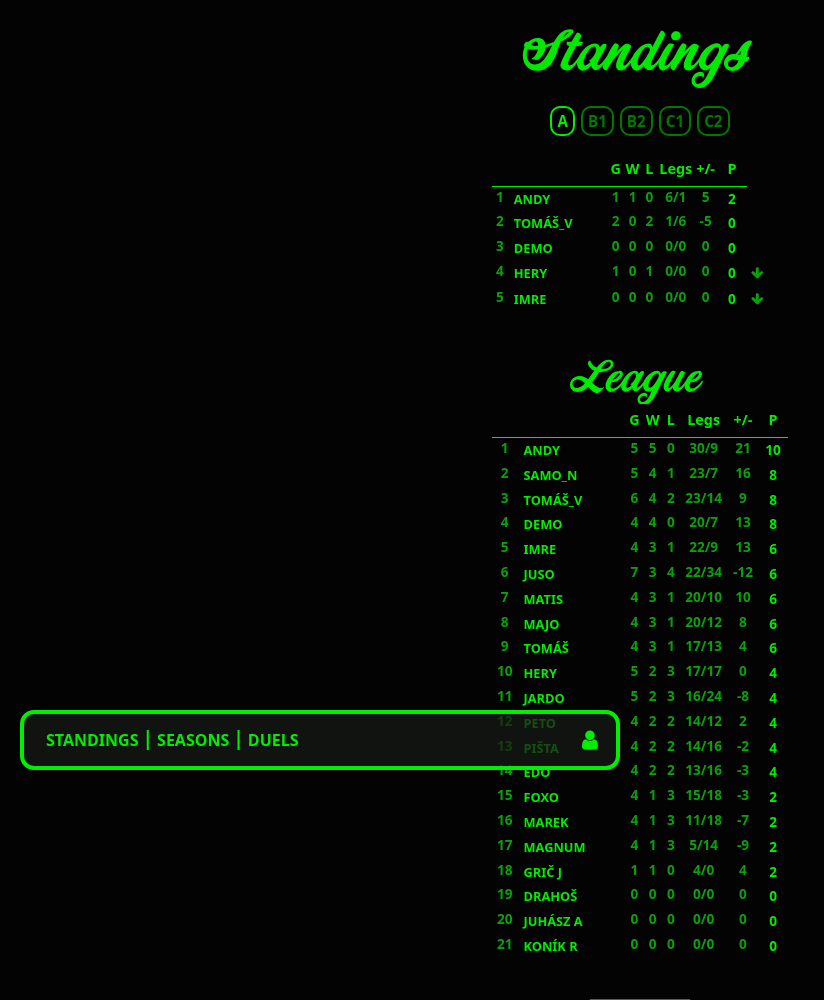
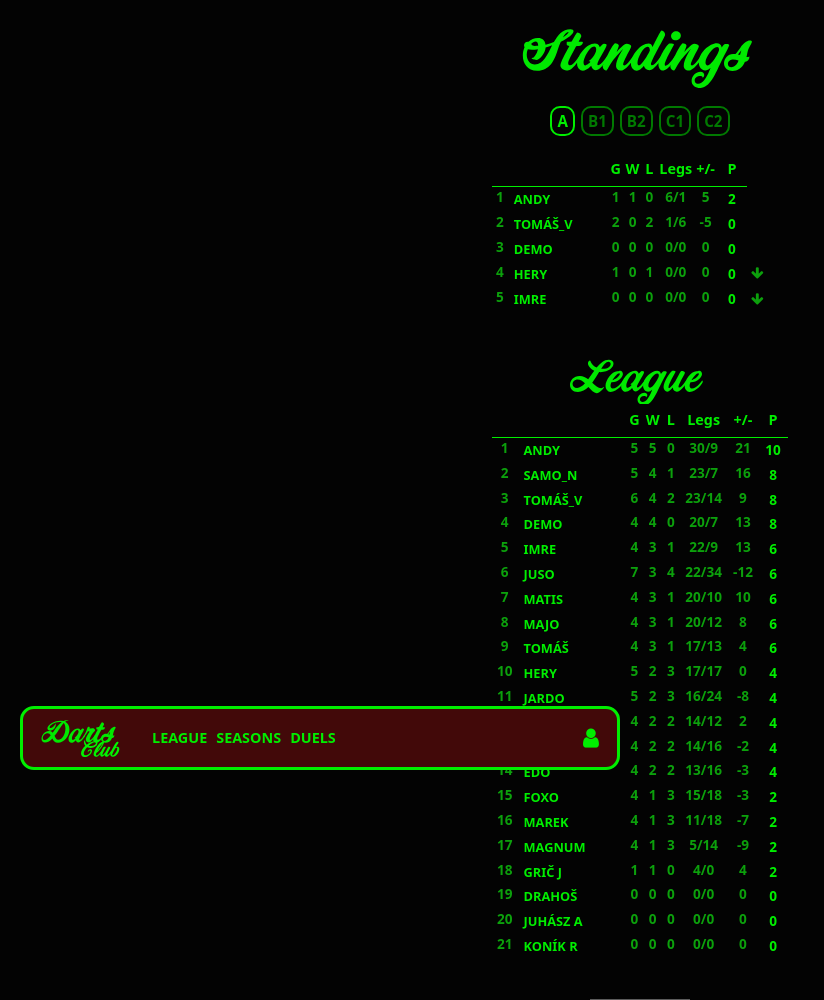
Before and after one commit to milanmartis/dartsclub, a Flask app: page / in a window 1280 px wide. Shown: the top 1000 px of the page, without its empty margins (0-824 px from the left). Run offline with Flask 3, Linux system fonts and the light colour scheme; a user stored in the database is signed in; parts of the project's set-up code (start-up, migrations or seed data) failed here and were passed over; some libraries are stand-ins or nearby versions; grey boxes are pictures that could not be loaded.

Commit message:
2023-04-30-012

```diff
--- a/website/static/css/style.css
+++ b/website/static/css/style.css
@@ -152,11 +152,13 @@ input[type="checkbox"]:checked::before {
 }
 
 nav {
-    margin:auto 0;
+
+    display: flex;
+    justify-content: center;
     max-width: 600px;
     border-radius: 14px !important;
-    background-color: #030303;
-    border: 4px solid #00EE00;
+    background-color: #420909;
+    border: 3px solid #00EE00;
     color: #00EE00;
     font-weight: 600;
     font-size: 120%;
@@ -188,11 +190,13 @@ a:hover {
 .navbar {
     padding: 4px 2px 4px 8px;
     margin: 2px;
+    display: flex;
+    justify-content: center;
 }
 
 .navbar-dark .navbar-toggler {
     color: #00EE00;
-    background-color: rgba(91, 240, 23, 0.643);
+    background-color: #420909;
     opacity: 1.0;
     border: 0px solid #00EE00;
     margin: 2px;
@@ -200,7 +204,7 @@ a:hover {
 }
 
 .navbar-dark {
-        background-color: rgba(23, 26, 22, 0.743);
+    background-color: #420909;
 
   margin-bottom:30px;
   margin-left:20px;
@@ -655,9 +659,9 @@ input[type="textarea"] {
     color: #00EE00;
     background: transparent;
     text-align: center;
-    padding: 4px;
-    margin-left: 0px;
-    font-size: medium;
+    padding-top: 8px;
+    margin-left: -7px;
+    font-size: 75%;
     text-transform: uppercase;
 
 
--- a/website/templates/base.html
+++ b/website/templates/base.html
@@ -58,24 +58,27 @@
 
     <div class="container" align="center">
 
-      <nav class="navbar navbar-expand navbar-dark fixed-bottom">
-        <div class="navbar w-100 order-1 dual-collapse2">
+      <nav  align="center" class="navbar navbar-expand navbar-dark fixed-bottom">
+        <div class="navbar order-1 dual-collapse2">
           <ul class="navbar-nav">
 
+            <li class="nav-item" style="margin-right: 30px;">
+              <img
+              src="{{ url_for('static', filename='img/logo-head.svg') }}"
+              class="filter-green"
+              width="80"
+            />
+          </h1>            </li>
             <li class="nav-item">
-              <a href="/home" class="nav-item nav-link">Standings</a>
+              <a href="/home" class="nav-item nav-link">League</a>
             </li>
-            <li class="nav-item">
-              |
-            </li>
+
             <li class="nav-item">
               <a href="/season" class="nav-item nav-link">
                 Seasons
               </a>
             </li>
-            <li class="nav-item">
-              |
-            </li>
+
             <li class="nav-item">
               <a href="{{ url_for('views.duel_view', season=1, group=18, round=4) }}" class="nav-item nav-link">
                 Duels
```
Also changed, not shown: website/static/img/logo-head.svg (added).
